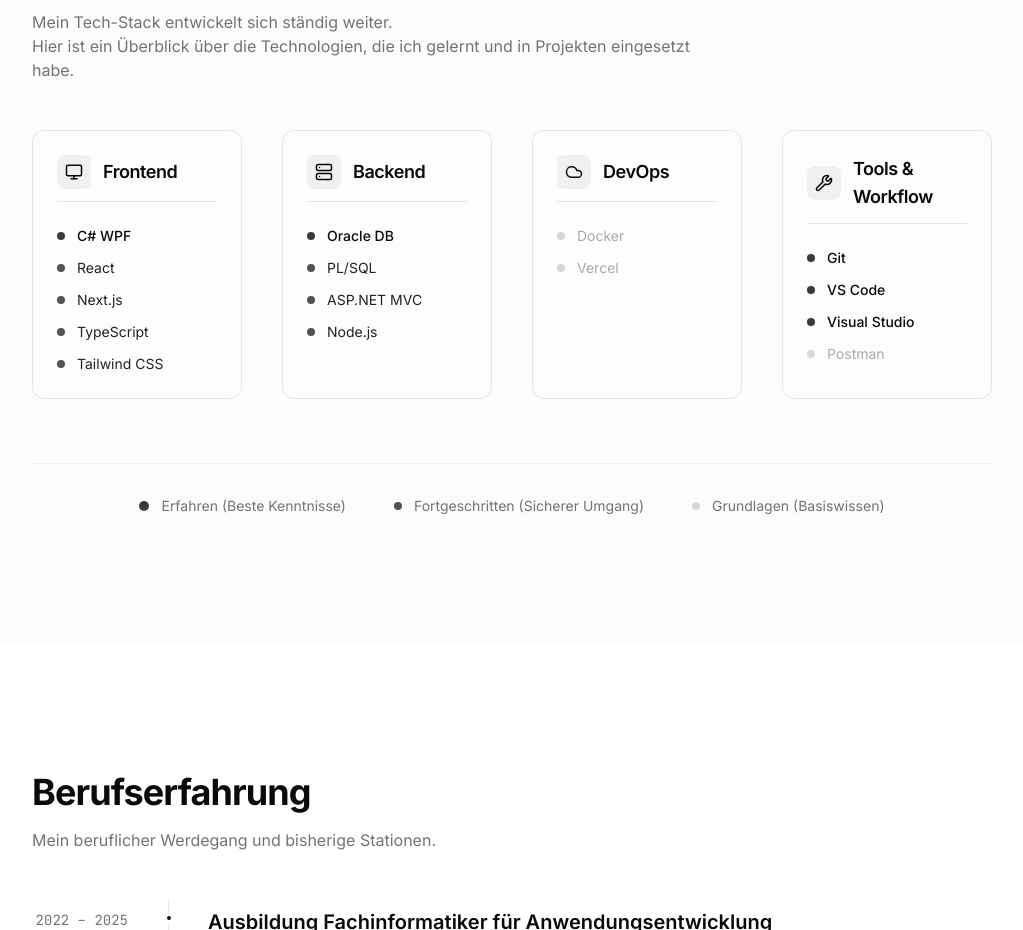
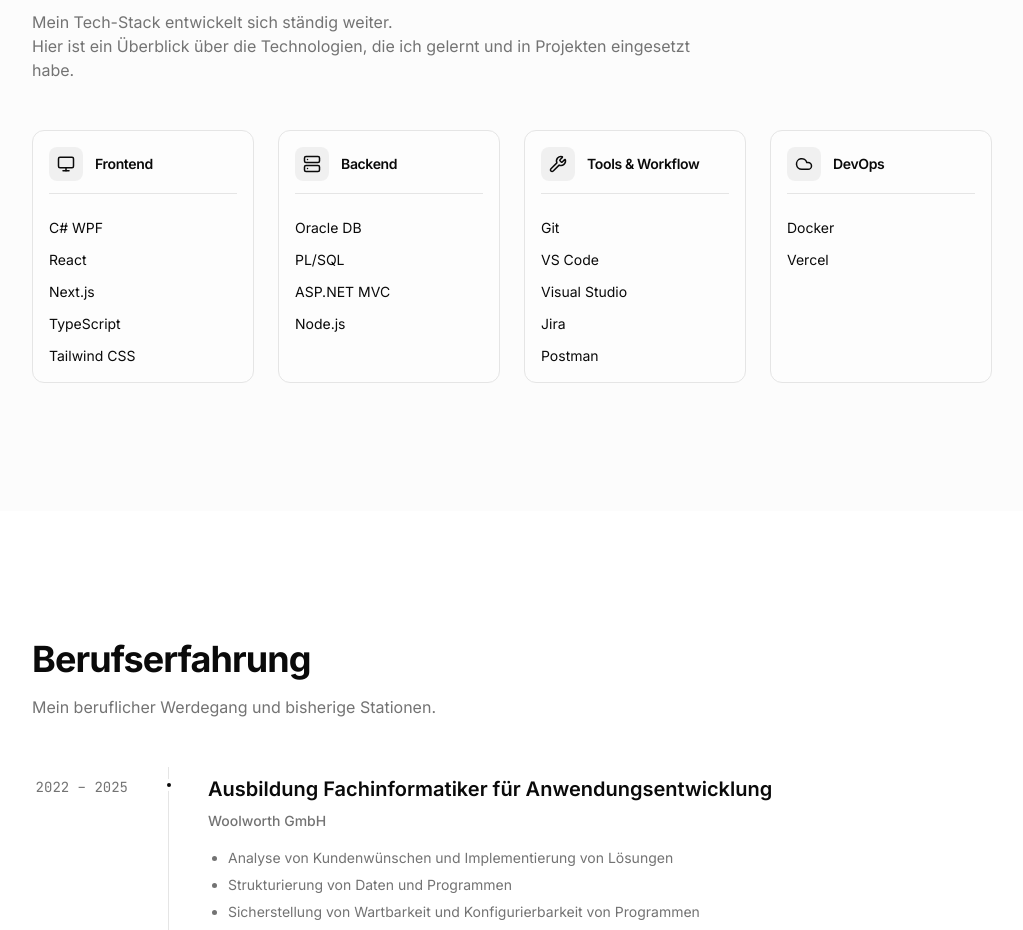
Before and after one commit to Dom5inik/my-portfolio, a Next.js app: page / in a window 1280 px wide. Shown: the part 1740-2670 px from the top of the page, without its empty margins (128-1151 px from the left). Built offline with nearby package versions, Linux system fonts and the light colour scheme.

Commit message:
Skills style adjustment

```diff
--- a/components/sections/Skills.tsx
+++ b/components/sections/Skills.tsx
@@ -42,18 +42,18 @@ export function Skills() {
                 </Reveal>
             </div>
 
-            <div className="grid gap-10 sm:grid-cols-2 lg:grid-cols-4">
+            <div className="grid gap-6 sm:grid-cols-2 lg:grid-cols-4">
                 {Object.entries(skills).map(([category, items], index) => {
                     const Icon = categoryIcons[category] || Code2;
 
                     return (
                         <Reveal key={category} delay={index * 0.1} width="100%" className="h-full">
-                            <div className="h-full p-6 rounded-xl border border-border bg-card/50 space-y-6">
+                            <div className="h-full p-4 rounded-xl border border-border bg-card/50 space-y-6">
                                 <div className="flex items-center gap-3 border-b border-border pb-3">
                                     <div className="p-2 rounded-lg bg-foreground/5 text-foreground">
                                         <Icon size={18} />
                                     </div>
-                                    <h3 className="text-lg font-semibold tracking-tight capitalize">
+                                    <h3 className="text-sm font-semibold tracking-tight capitalize">
                                         {categoryLabels[category] || category}
                                     </h3>
                                 </div>
@@ -65,23 +65,9 @@ export function Skills() {
                                             key={skill.name}
                                             className={cn(
                                                 "text-sm flex items-center transition-colors",
-                                                // Fade text for basic skills, hold for advanced
-                                                skill.level === "advanced"
-                                                    ? "text-foreground font-medium"
-                                                    : skill.level === "intermediate"
-                                                        ? "text-foreground/90"
-                                                        : "text-muted-foreground/60"
+
                                             )}
                                         >
-                                            {/* Dot indicator: Advanced (glow), Intermediate (solid), Basic (muted) */}
-                                            <span className={cn(
-                                                "w-2 h-2 rounded-full mr-3 transition-all duration-500",
-                                                skill.level === "advanced"
-                                                    ? "bg-foreground shadow-[0_0_12px_rgba(255,255,255,0.7)] animate-pulse"
-                                                    : skill.level === "intermediate"
-                                                        ? "bg-foreground/70"
-                                                        : "bg-zinc-400 dark:bg-zinc-700 opacity-40"
-                                            )}></span>
                                             {skill.name}
                                         </li>
                                     ))}
@@ -92,25 +78,6 @@ export function Skills() {
                 })}
             </div>
 
-            {/* Legend Section */}
-            <div className="mt-16 pt-8 border-t border-border/50">
-                <Reveal delay={0.4} width="100%">
-                    <div className="flex flex-wrap justify-center gap-x-12 gap-y-6 text-sm text-muted-foreground">
-                        <div className="flex items-center gap-3">
-                            <span className="w-2.5 h-2.5 rounded-full bg-foreground shadow-[0_0_12px_rgba(255,255,255,0.7)] animate-pulse"></span>
-                            <span>Erfahren (Beste Kenntnisse)</span>
-                        </div>
-                        <div className="flex items-center gap-3">
-                            <span className="w-2 h-2 rounded-full bg-foreground/70"></span>
-                            <span>Fortgeschritten (Sicherer Umgang)</span>
-                        </div>
-                        <div className="flex items-center gap-3">
-                            <span className="w-2 h-2 rounded-full bg-zinc-400 dark:bg-zinc-700 opacity-40"></span>
-                            <span>Grundlagen (Basiswissen)</span>
-                        </div>
-                    </div>
-                </Reveal>
-            </div>
         </Section>
     );
 }
--- a/lib/data.ts
+++ b/lib/data.ts
@@ -53,16 +53,17 @@ export const skills = {
         { name: "ASP.NET MVC", level: "intermediate" },
         { name: "Node.js", level: "intermediate" }
     ],
-    devops: [
-        { name: "Docker", level: "basic" },
-        { name: "Vercel", level: "basic" }
-    ],
     tools: [
         { name: "Git", level: "advanced" },
         { name: "VS Code", level: "advanced" },
         { name: "Visual Studio", level: "advanced" },
+        { name: "Jira", level: "basic" },
         { name: "Postman", level: "basic" }
     ],
+    devops: [
+        { name: "Docker", level: "basic" },
+        { name: "Vercel", level: "basic" }
+    ]
 };
 
 export const experience = [
```
